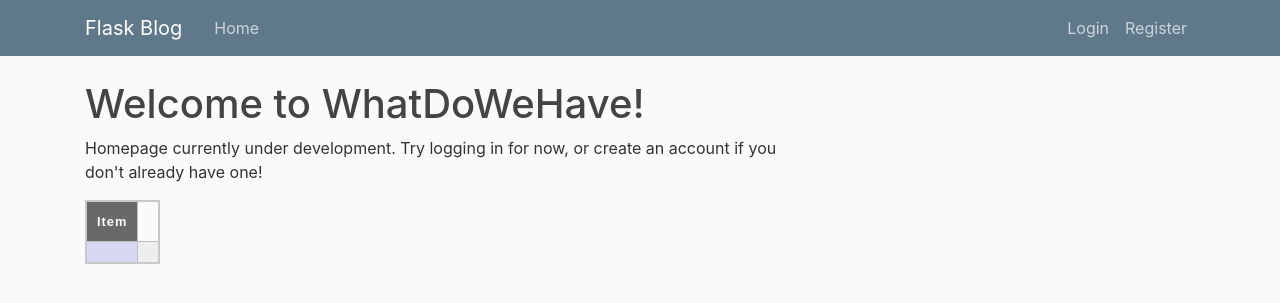
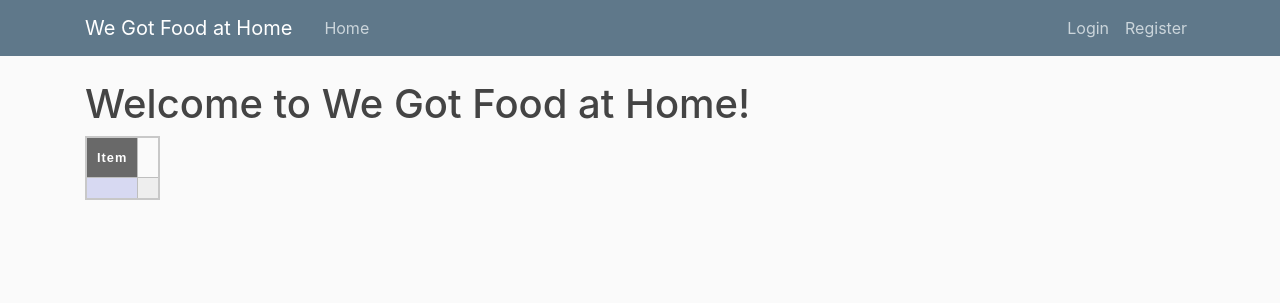
Before and after one commit to The-Cheese-Catchers/whatdowehave, a Flask app: page / in a window 1280 px wide. Shown: the top 303 px of the page. Run offline with Flask 2, Linux system fonts and the light colour scheme; lists and menus that the app fills with data are empty; some libraries are stand-ins or nearby versions.

Commit message:
Fixed Home screen
Changed home screen and login popup

```diff
--- a/wdwh/forms.py
+++ b/wdwh/forms.py
@@ -35,4 +35,3 @@ class EnterRecipeForm(FlaskForm):
                                  validators=[DataRequired()])
     picture = FileField('Upload a picture of the finished product', validators=[FileAllowed(['jpg','png'])])
     submit = SubmitField('Make Recipe Public')
-    # privacy = SubmitField('Make Recipe Public')
--- a/wdwh/routes.py
+++ b/wdwh/routes.py
@@ -43,7 +43,7 @@ def login():
     if login_form.validate_on_submit():
         if db_functions.validate_login(login_form.username.data, login_form.password.data):
             login_user(load_user_from_username(login_form.username.data), remember=login_form.remember.data)
-            flash(f"Welcome back!")
+            flash(f"Welcome back {login_form.username.data}!")
             return redirect(url_for("home"))
         else:
             flash("Login unsuccessful. Please check username and password.", "danger")
--- a/wdwh/templates/home.html
+++ b/wdwh/templates/home.html
@@ -1,18 +1,8 @@
 {% extends "layout.html" %}
 {% block content %}
 <body>
-    <h1>Welcome to WhatDoWeHave!</h1>
-    <p>Homepage currently under development. Try logging in for now, or create an account if you don't already have one!</p>
-    <!-- <p>
-        {% if users %}
-            {% for name in users %}
-                <p> Name: {{ name }}</p>
-            {% endfor%}
-        {% else %}
-            <p> No names entered</p>
-        {% endif%}
+    <h1>Welcome to We Got Food at Home!</h1>
 
-    </p> -->
     <table>
         <tr>
             <th scope="col">Item</th>
--- a/wdwh/templates/layout.html
+++ b/wdwh/templates/layout.html
@@ -20,7 +20,7 @@
     <header class="site-header">
       <nav class="navbar navbar-expand-md navbar-dark bg-steel fixed-top">
         <div class="container">
-          <a class="navbar-brand mr-4" href="/">Flask Blog</a>
+          <a class="navbar-brand mr-4" href="/">We Got Food at Home</a>
           <button class="navbar-toggler" type="button" data-toggle="collapse" data-target="#navbarToggle" aria-controls="navbarToggle" aria-expanded="false" aria-label="Toggle navigation">
             <span class="navbar-toggler-icon"></span>
           </button>
```
